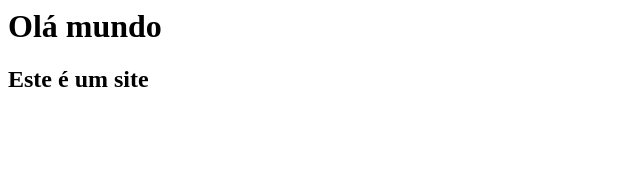
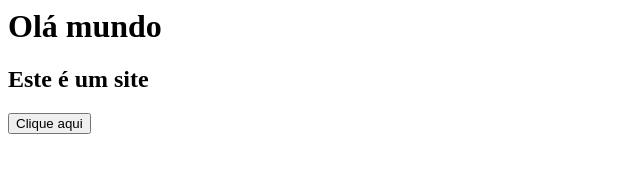
Before and after one commit to gui78899/gui78899.github.io, a plain HTML site: page index.html in a window 1280 px wide. Shown: the whole page, without its empty margins (0-640 px from the left). Drawn offline with Linux system fonts and the light colour scheme.

Commit message:
adiciona um botao na tela

```diff
--- a/index.html
+++ b/index.html
@@ -1,2 +1,6 @@
 <h1>Olá mundo</h1>
 <h2>Este é um site</h2>
+
+<button>
+  Clique aqui
+</button>
```
